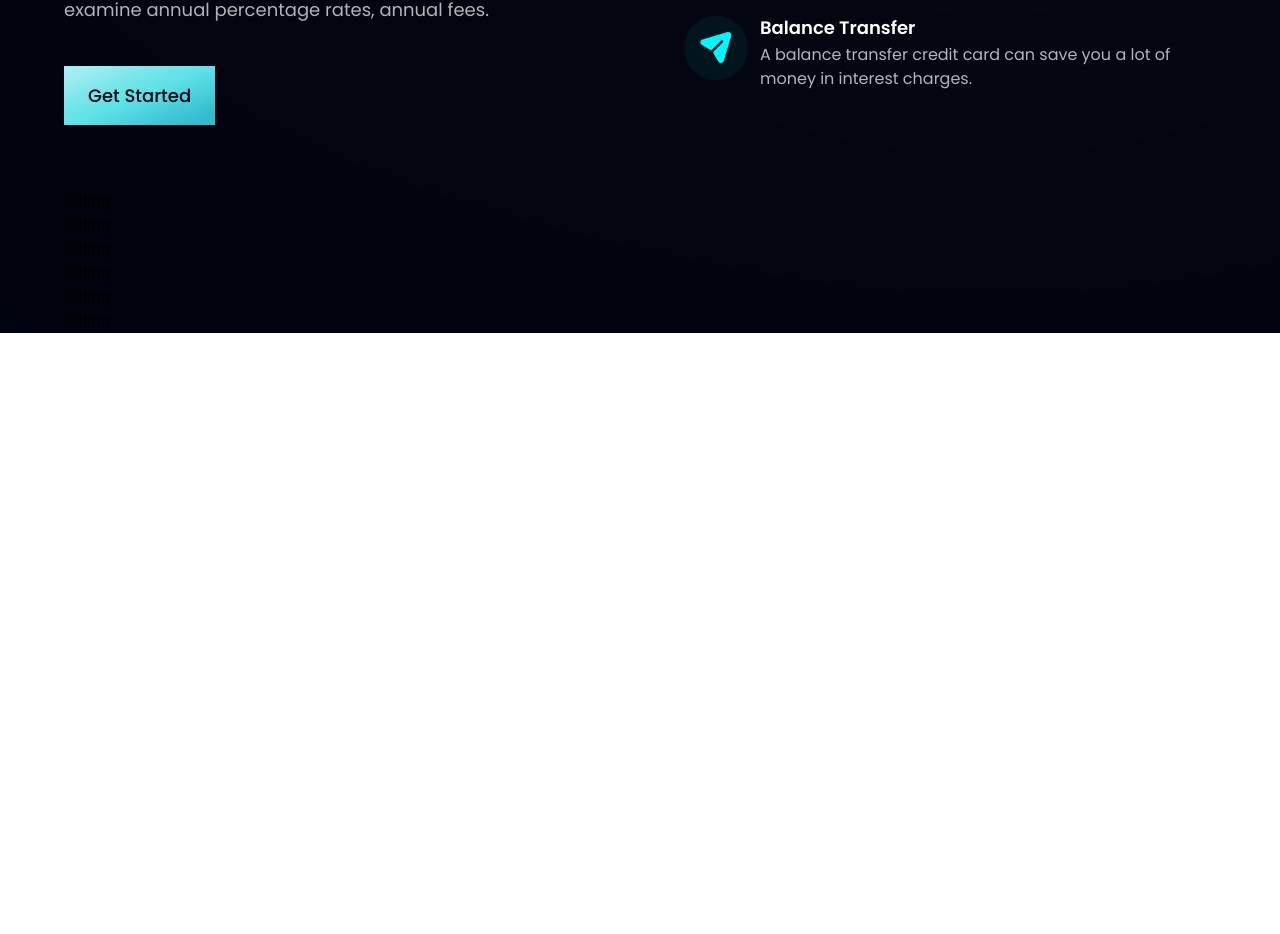
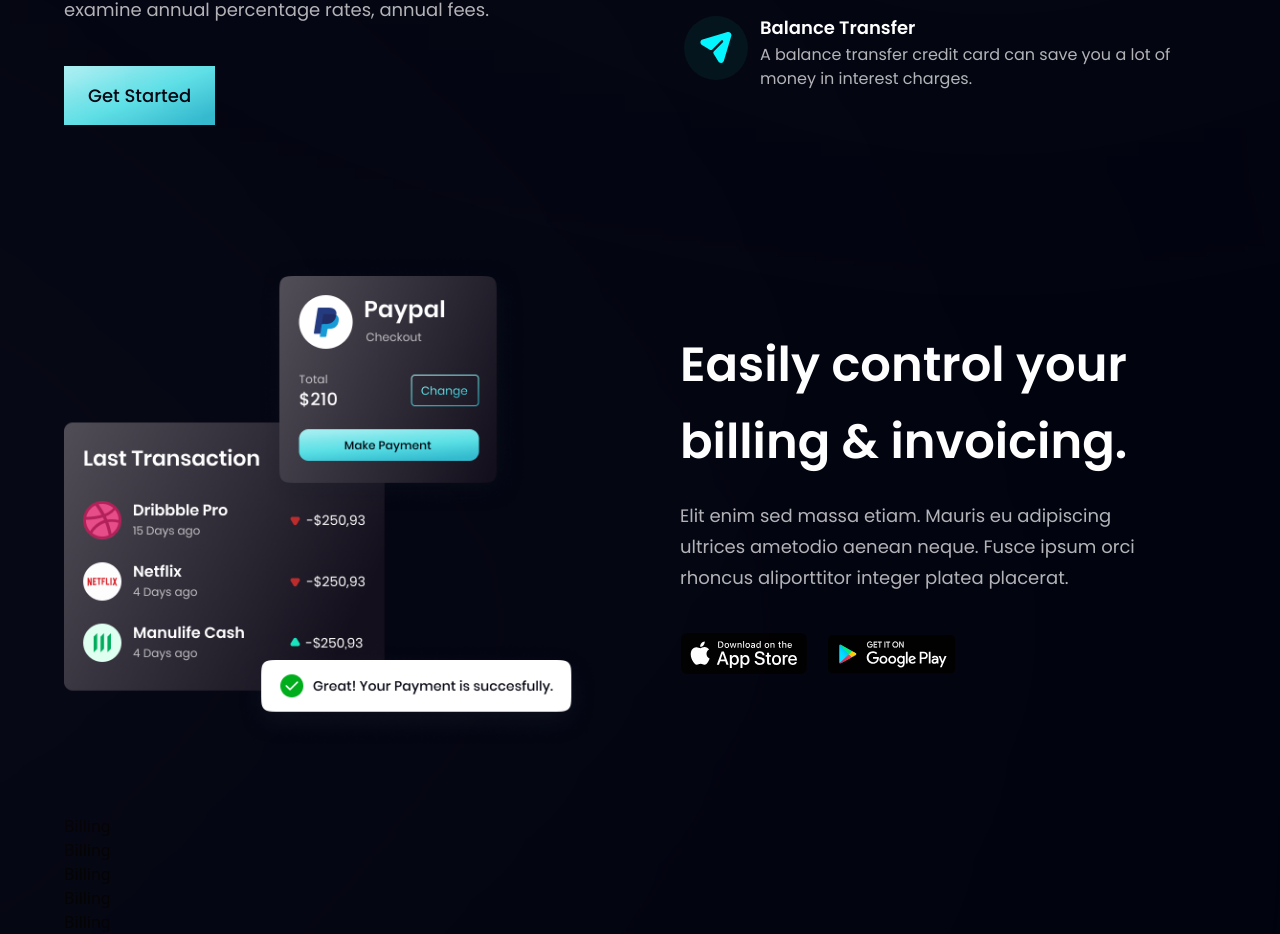
Before and after one commit to Julio-Norberto/hoobank-modern-website, a React (Vite) app: page / in a window 1280 px wide. Shown: the part 1326-2260 px from the top of the page. Before the commit the page ends 1659 px from the top, so only its background shows below. Built offline with nearby package versions, Linux system fonts and the light colour scheme.

Commit message:
create billing

```diff
--- a/src/components/Billing.jsx
+++ b/src/components/Billing.jsx
@@ -1,9 +1,31 @@
 import React from "react";
+import { apple, bill, google } from '../assets'
+import styles, { layout } from '../style'
 
 export default function Billing() {
     return (
-        <div>
-            <p>Billing</p>
-        </div>
+        <section id="product" className={layout.sectionReverse}>
+            <div className={layout.sectionImgReverse}>
+                <img src={bill} alt="billing" className="w-[100%] h-[100%] relative z-[5]" />
+
+                <div className="absolute z-[3] -left-1/2 top-0 w-[50%] h-[50%] rounded-full white__gradient" />
+                <div className="absolute z-[0] -left-1/2 bottom-0 w-[50%] h-[50%] rounded-full pink__gradient" />
+            </div>
+
+            <dir className={layout.sectionInfo}>
+                <h2 className={styles.heading2}>
+                    Easily control your <br className="sm:block hidden" /> billing & invoicing.
+                </h2>
+
+                <p className={`${styles.paragraph} max-w-[470px] mt-5`}>
+                    Elit enim sed massa etiam. Mauris eu adipiscing ultrices ametodio aenean neque. Fusce ipsum orci rhoncus aliporttitor integer platea placerat.
+                </p>
+
+                <div className="flex flex-row flex-wrap sm:mt-10 mt-6">
+                    <img src={apple} alt="apple store" className="w-[128px] h-[42px] object-contain mr-5 cursor-pointer" />
+                    <img src={google} alt="google play" className="w-[128px] h-[42px] object-contain cursor-pointer" />
+                </div>
+            </dir>
+        </section >
     )
 }
```
